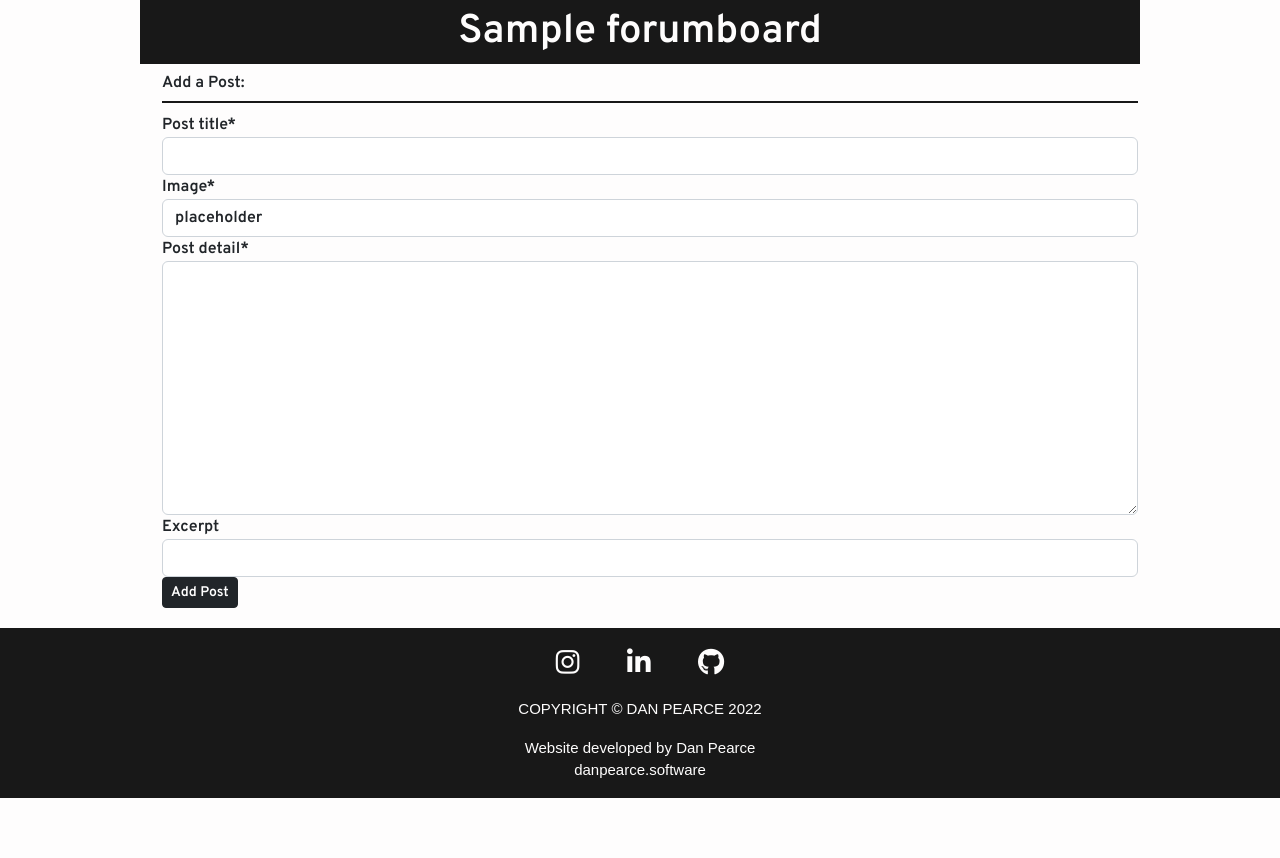
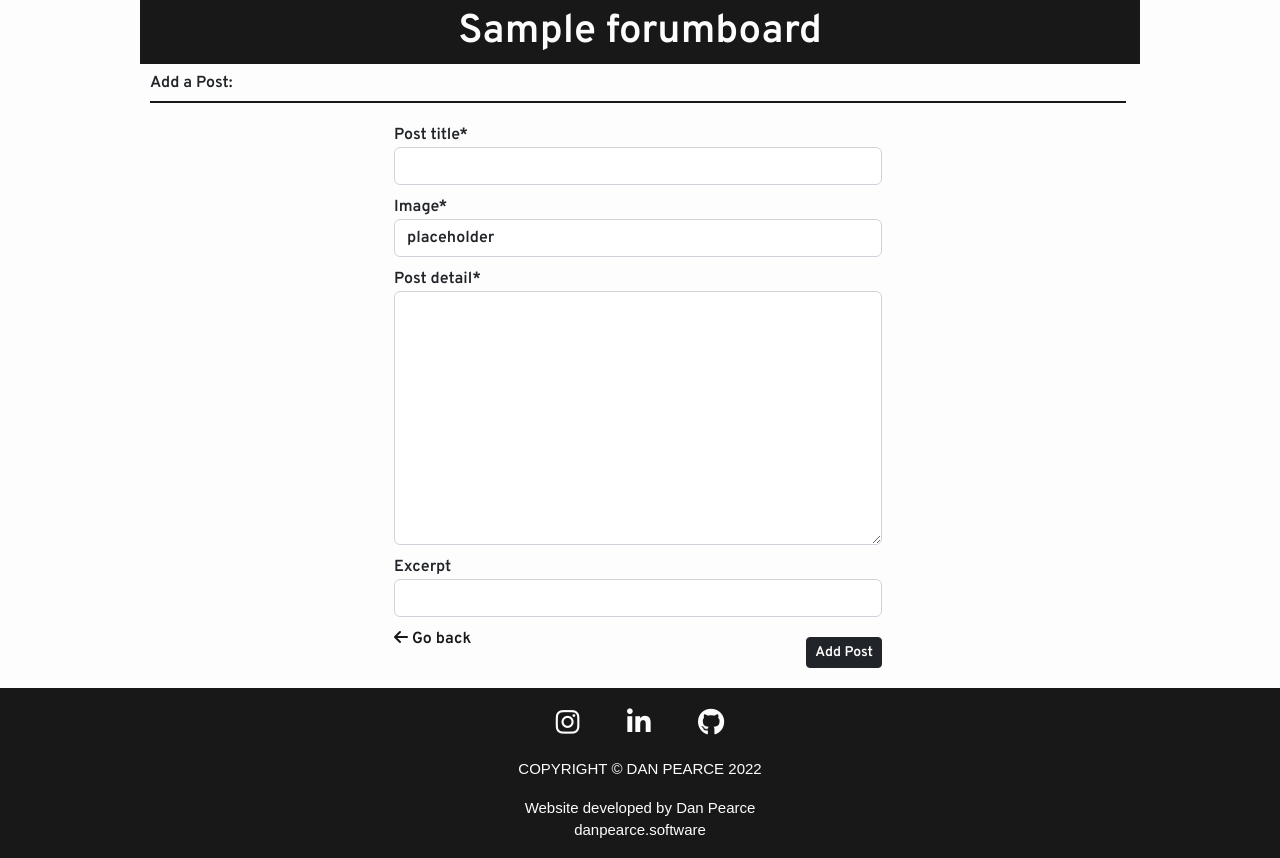
Before and after one commit to DanPearce/CI_PP4_TheForum, a Django app: a page that uses templates/add_post.html in a window 1280 px wide. Shown: the part 264-1122 px from the top of the page. Before the commit the page ends 1062 px from the top, so only its background shows below. Run offline with Django 3.2, Linux system fonts and the light colour scheme; a user stored in the database is signed in; tables that the repository leaves empty hold one stand-in row (values such as "Sample post"); some libraries are stand-ins or nearby versions.

Commit message:
Add styling for the add_post section

```diff
--- a/static/css/style.css
+++ b/static/css/style.css
@@ -631,19 +631,42 @@ h6 {
 'add_post.html'
 -------------*/
 #add-post {
+    width: 100%;
+    margin: 10px;
+    padding: 0;
+}
 
+.add-posts {
+    padding: 0;
 }
 
 .add-post-form {
-
+    display: flex;
+    align-items: center;
+    justify-content: center;
+    text-align: left;
 }
 
 #post-form {
-
+    width: 50%;
 }
 
-.add-post-btn {
+#post-form a {
+    text-decoration: none;
+    color: #181818;
+}
 
+#post-form a:hover {
+    color: #cd0000;
+}
+
+.add-post-form-btn {
+    float: right;
+    margin-top: 10px;
+}
+
+.form-group {
+    margin: 10px 0;
 }
 
 .post-form-no-auth {
--- a/templates/add_post.html
+++ b/templates/add_post.html
@@ -5,16 +5,17 @@
     {% include 'board_header.html' %}
 </section>
 <section id="add-post" class="row">
-<div class="row container-fluid board-posts">
+<div class="row container-fluid add-posts">
     <div class="col-12">
         <h6>Add a Post:</h6>
         <hr class="my-4">
         {% if user.is_authenticated %}
-        <div class="add_post-form">
+        <div class="add-post-form">
             <form method="post" id="post-form" enctype="multipart/form-data">
                 {{ add_post_form | crispy }}
                 {% csrf_token %}
-                <button type="submit" class="btn btn-dark btn-sm sign-up-btn add_post-btn">Add Post</button>
+                <a href="javascript:history.back()"><i class="fa-solid fa-arrow-left"></i> Go back</a>
+                <button type="submit" class="btn btn-dark btn-sm sign-up-btn add-post-form-btn">Add Post</button>
             </form>
         </div>
         {% else %}
```
